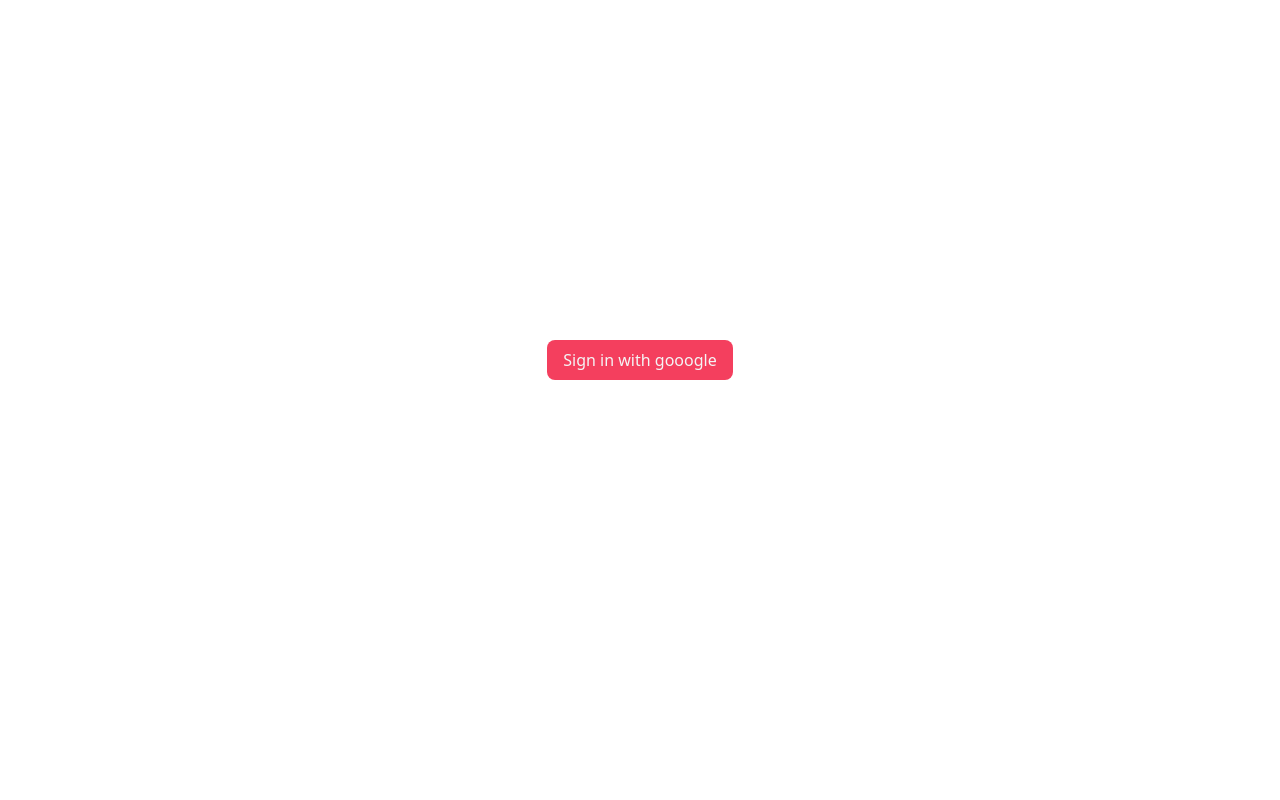
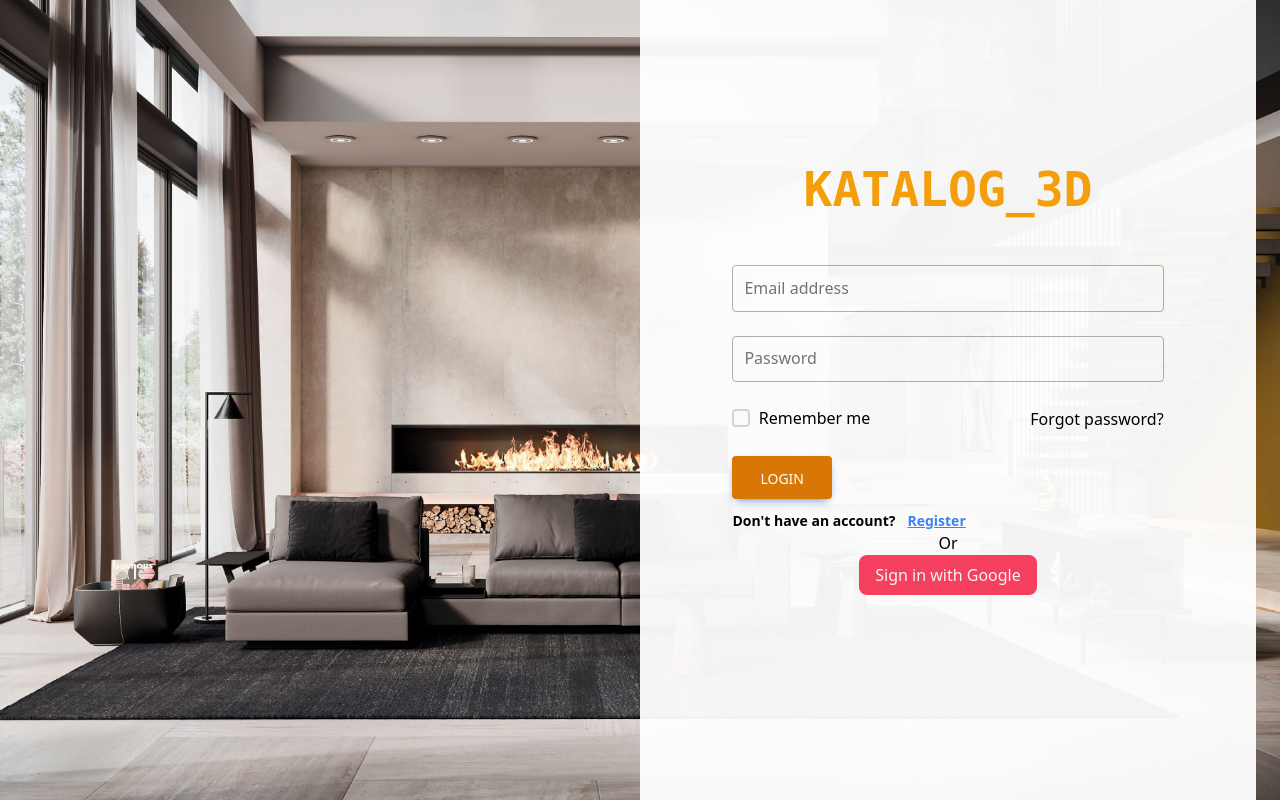
Before and after one commit to namke-dev/ThreeD-Catalog, a Next.js app: page / in a window 1280 px wide. Built offline with nearby package versions, Linux system fonts and the light colour scheme; no server answers.

Commit message:
Create login page

```diff
--- a/src/pages/index.js
+++ b/src/pages/index.js
@@ -1,46 +1,159 @@
-import { useSession, signIn, signOut } from "next-auth/react";
+import { useSession, signIn } from "next-auth/react";
 import Link from "next/link";
+import { useRouter } from "next/router";
+import { useState } from "react";
+
 export default function IndexPage() {
   const { data, status } = useSession();
-  if (status === "loading")
+  const [emailValue, setEmailValue] = useState("");
+  const [passwordValue, setPasswordValue] = useState("");
+  const router = useRouter();
+
+  const handleEmailChange = (event) => {
+    setEmailValue(event.target.value);
+  };
+
+  const handlePasswordChange = (event) => {
+    setPasswordValue(event.target.value);
+  };
+
+  const isAuthenticated = status === "authenticated";
+
+  if (isAuthenticated) {
+    router.push("/home");
+    return null;
+  }
+
   return (
-      <div className="flex flex-col items-center justify-center h-full w-full">
-        <h1 className="text-amber-500 font-medium text-2xl">
-          loading... please wait
+    <div className="h-[100vh] px-6 w-full relative">
+      <div className="absolute top-0 left-0 w-screen h-screen flex items-center justify-center -z-10">
+        <img
+          src="/images/news2.jpg"
+          className="object-cover w-full h-full"
+          alt=""
+        />
+      </div>
+
+      <div className="flex h-full w-full flex-row justify-center items-center">
+        <div className="mb-12 md:mb-0 md:w-2/3 lg:w-1/2 "></div>
+
+        <div className="md:w-1/3 lg:w-1/2 h-[100vh] bg-white/95">
+          <div className="flex flex-col items-center justify-center h-full">
+            <div className="w-full flex flex-col items-center justify-center gap-5 px-5">
+              <h1 className="text-amber-500 font-bold text-5xl font-mono">
+                KATALOG_3D
               </h1>
             </div>
-    );
-  if (status === "authenticated") {
-    return (
+
+            <div className="mt-3 w-full flex flex-col justify-center items-center py-10">
+              <form className="w-[70%]">
+                {/* Email Input */}
                 <div
-        className="h-[80vh] w-full
-      flex flex-col items-center justify-center gap-5"
+                  className={`relative mb-6 ${emailValue ? "has-value" : ""}`}
                 >
-        <Link href={"/home"}>
-          <button className="px-4 py-2 bg-white text-zinc-900 font-medium rounded-lg border-2 border-zinc-600">
-            Got to home page
+                  <input
+                    type="text"
+                    className="
+                    border border-black/30
+                    peer block min-h-[auto] w-full rounded bg-transparent px-3 py-[0.32rem] leading-[2.15] outline-none transition-all duration-200 ease-linear focus:placeholder:opacity-100 data-[te-input-state-active]:placeholder:opacity-100 motion-reduce:transition-none dark:text-neutral-200 dark:placeholder:text-neutral-200 [&:not([data-te-input-placeholder-active])]:placeholder:opacity-0"
+                    id="exampleFormControlInput2"
+                    placeholder="Email address"
+                    value={emailValue}
+                    onChange={handleEmailChange}
+                  />
+                  <label
+                    htmlFor="exampleFormControlInput2"
+                    className={`pointer-events-none absolute left-3 top-0 mb-0 max-w-[90%] origin-[0_0] truncate pt-[0.37rem] leading-[2.15] text-neutral-500 transition-all duration-200 ease-out dark:text-neutral-200 ${
+                      emailValue ? "-translate-y-[1.15rem] scale-[0.8]" : ""
+                    }`}
+                  >
+                    Email address
+                  </label>
+                </div>
+
+                {/* Password Input */}
+                <div
+                  className={`relative mb-6 ${
+                    passwordValue ? "has-value" : ""
+                  }`}
+                >
+                  <input
+                    type="password"
+                    className="
+                    border border-black/30
+                    peer block min-h-[auto] w-full rounded bg-transparent px-3 py-[0.32rem] leading-[2.15] outline-none transition-all duration-200 ease-linear focus:placeholder:opacity-100 data-[te-input-state-active]:placeholder:opacity-100 motion-reduce:transition-none dark:text-neutral-200 dark:placeholder:text-neutral-200 [&:not([data-te-input-placeholder-active])]:placeholder:opacity-0"
+                    id="exampleFormControlInput3"
+                    placeholder="Password"
+                    value={passwordValue}
+                    onChange={handlePasswordChange}
+                  />
+                  <label
+                    htmlFor="exampleFormControlInput3"
+                    className={`pointer-events-none absolute left-3 top-0 mb-0 max-w-[90%] origin-[0_0] truncate pt-[0.37rem] leading-[2.15] text-neutral-500 transition-all duration-200 ease-out dark:text-neutral-200 ${
+                      passwordValue ? "-translate-y-[1.15rem] scale-[0.8]" : ""
+                    }`}
+                  >
+                    Password
+                  </label>
+                </div>
+
+                <div className="mb-6 flex items-center justify-between">
+                  {/* Remember me Checkbox */}
+                  <div className="mb-[0.125rem] block min-h-[1.5rem] pl-[1.5rem]">
+                    <input
+                      type="checkbox"
+                      className="relative float-left -ml-[1.5rem] mr-[6px] mt-[0.15rem] h-[1.125rem] w-[1.125rem] appearance-none rounded-[0.25rem] border-[0.125rem] border-solid border-neutral-300 outline-none before:pointer-events-none before:absolute before:h-[0.875rem] before:w-[0.875rem] before:scale-0 before:rounded-full before:bg-transparent before:opacity-0 before:shadow-[0px_0px_0px_13px_transparent] before:content-[''] checked:border-primary checked:bg-primary checked:before:opacity-[0.16] checked:after:absolute checked:after:-mt-px checked:after:ml-[0.25rem] checked:after:block checked:after:h-[0.8125rem] checked:after:w-[0.375rem] checked:after:rotate-45 checked:after:border-[0.125rem] checked:after:border-l-0 checked:after:border-t-0 checked:after:border-solid checked:after:border-white checked:after:bg-transparent checked:after:content-[''] hover:cursor-pointer hover:before:opacity-[0.04] hover:before:shadow-[0px_0px_0px_13px_rgba(0,0,0,0.6)] focus:shadow-none focus:transition-[border-color_0.2s] focus:before:scale-100 focus:before:opacity-[0.12] focus:before:shadow-[0px_0px_0px_13px_rgba(0,0,0,0.6)] focus:before:transition-[box-shadow_0.2s,transform_0.2s] focus:after:absolute focus:after:z-[1] focus:after:block focus:after:h-[0.875rem] focus:after:w-[0.875rem] focus:after:rounded-[0.125rem] focus:after:content-[''] checked:focus:before:scale-100 checked:focus:before:shadow-[0px_0px_0px_13px_#3b71ca]"
+                    />
+                    <label
+                      className="inline-block pl-[0.15rem] hover:cursor-pointer"
+                      htmlFor="exampleCheck2"
+                    >
+                      Remember me
+                    </label>
+                  </div>
+
+                  {/* Forgot Password Link */}
+                  <a href="#!">Forgot password?</a>
+                </div>
+
+                {/* Login Button */}
+                <div className="text-center lg:text-left">
+                  <button
+                    type="button"
+                    className="inline-block rounded bg-primary px-7 pb-2.5 pt-3 text-sm font-medium uppercase leading-normal text-white shadow-[0_4px_9px_-4px_#3b71ca] transition duration-150 ease-in-out hover:bg-primary-600 hover:shadow-[0_8px_9px_-4px_rgba(59,113,202,0.3),0_4px_18px_0_rgba(59,113,202,0.2)] focus:bg-primary-600 focus:shadow-[0_8px_9px_-4px_rgba(59,113,202,0.3),0_4px_18px_0_rgba(59,113,202,0.2)] focus:outline-none focus:ring-0 active:bg-primary-700 active:shadow-[0_8px_9px_-4px_rgba(59,113,202,0.3),0_4px_18px_0_rgba(59,113,202,0.2)] dark:shadow-[0_4px_9px_-4px_rgba(59,113,202,0.5)] dark:hover:shadow-[0_8px_9px_-4px_rgba(59,113,202,0.2),0_4px_18px_0_rgba(59,113,202,0.1)] dark:focus:shadow-[0_8px_9px_-4px_rgba(59,113,202,0.2),0_4px_18px_0_rgba(59,113,202,0.1)] dark:active:shadow-[0_8px_9px_-4px_rgba(59,113,202,0.2),0_4px_18px_0_rgba(59,113,202,0.1)] bg-amber-600"
+                    data-te-ripple-init
+                    data-te-ripple-color="light"
+                  >
+                    Login
                   </button>
-        </Link>
-        <h1> D3 Catalog</h1>
-        <h1> Hi {data.user.name}</h1>
-        <img src={data.user.image} alt={data.user.name + " photo"} />
-        <button
-          className="px-4 py-2 bg-gray-500 text-zinc-100 font-medium rounded-lg"
-          onClick={signOut}
+
+                  {/* Register Link */}
+                  <p className="mb-0 mt-2 pt-1 text-sm font-semibold">
+                    Don't have an account?
+                    <a
+                      href="#!"
+                      className="text-blue-500 underline pl-3 transition duration-150 ease-in-out hover:text-danger-600 focus:text-danger-600 active:text-danger-700"
                     >
-          sign out
-        </button>
+                      Register
+                    </a>
+                  </p>
                 </div>
-    );
-  }
-  return (
-    <div className="flex justify-center items-center h-[90vh] w-full">
+              </form>
+
+              {/* Or Section */}
+              <div>Or</div>
+
+              {/* Sign in with Google Button */}
               <button
                 onClick={() => signIn("google")}
                 className="px-4 py-2 bg-rose-500 text-zinc-100 font-medium rounded-lg"
               >
-        Sign in with gooogle
+                Sign in with Google
               </button>
+            </div>
+          </div>
+        </div>
+      </div>
     </div>
   );
 }
--- a/src/styles/globals.css
+++ b/src/styles/globals.css
@@ -49,3 +49,7 @@ body {
 ::-webkit-scrollbar-thumb:hover {
   background: #555;
 }
+
+.has-value label {
+  transform: translateY(-1.15rem) scale(0.8);
+}
```
Lines whose indentation alone changed are shown as unchanged.
